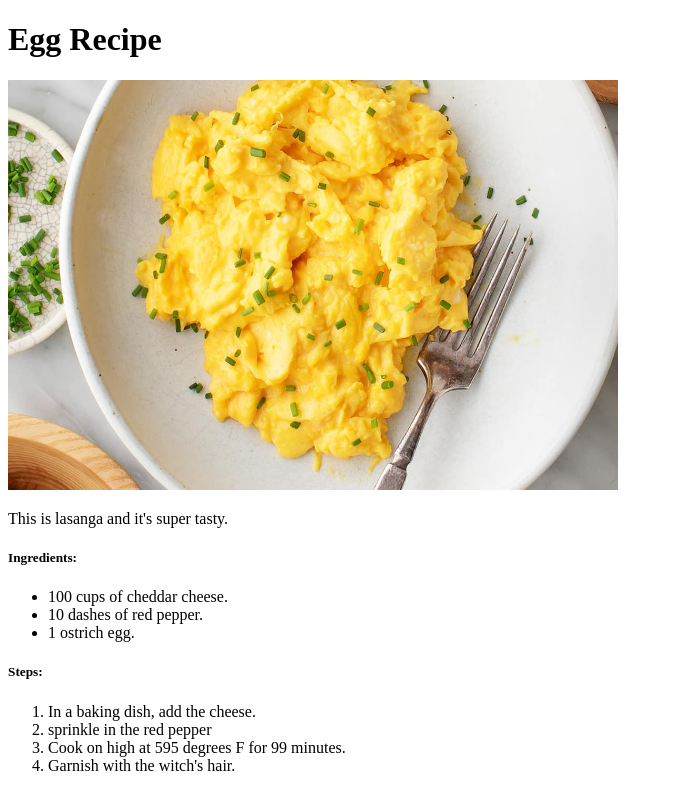
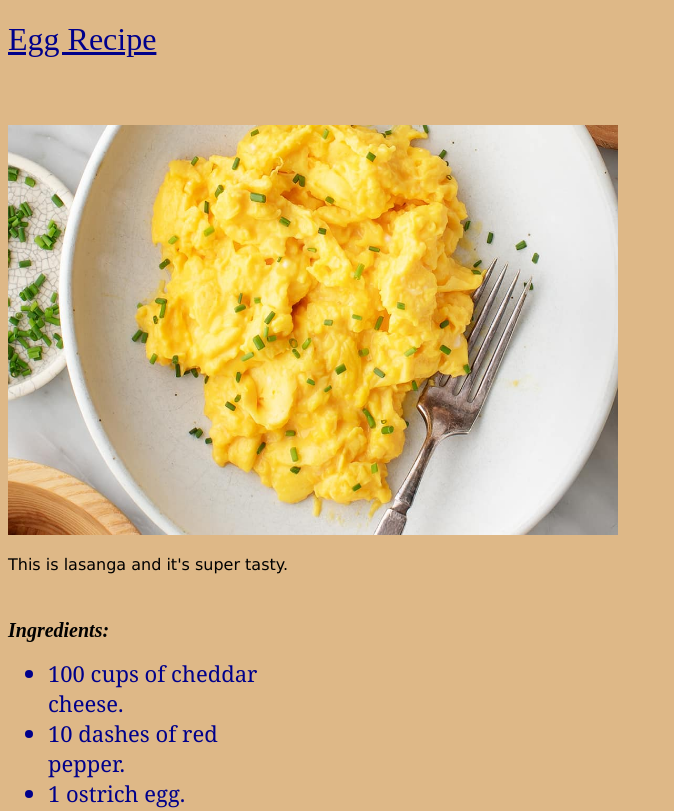
Before and after one commit to gumbiman/odin-recipes, a plain HTML site: page recipes/eggs.html in a window 1280 px wide. Shown: the top 811 px of the page, without its empty margins (0-674 px from the left). Drawn offline with Linux system fonts and the light colour scheme.

Commit message:
Added .css

```diff
--- a/recipes/eggs.html
+++ b/recipes/eggs.html
@@ -1,9 +1,10 @@
 <!DOCTYPE html>
 <html lang="en">
 <head>
+    <link rel="stylesheet" href="../styles.css">
     <meta charset="UTF-8">
     <meta name="viewport" content="width=device-width, initial-scale=1.0">
-    <title>Eggs</title>
+    <title>Eggs | Tanner</title>
 </head>
 <body>
     <h1>Egg Recipe</h1>
--- /dev/null
+++ b/styles.css
@@ -0,0 +1,36 @@
+* {
+    background-color:burlywood;
+    /* outline: 2px solid red; */
+}
+
+li {
+    color: darkblue;
+    font-family:Georgia, 'Times New Roman', Times, serif;
+    font-size: 22px;
+    width: 250px;
+}
+
+a {
+    color: black;
+}
+
+h1 {
+    font-family: 'Times New Roman', Times, serif;
+    font-weight: 500;
+    color: darkblue;
+    text-decoration: underline;
+    padding-bottom: 45px;
+    width: 250px;
+}
+
+p {
+    font-family: Verdana, Geneva, Tahoma, sans-serif;
+}
+
+h5 {
+    font-size: 20px;
+    font-style: italic;
+    margin-bottom: 8px;
+    margin-top: 45px;
+    width: 150px;
+}
```
Also changed, not shown: index.html (+2 -1 lines), recipes/lasagna.html (+2 -1 lines), recipes/soup.html (+2 -1 lines).
